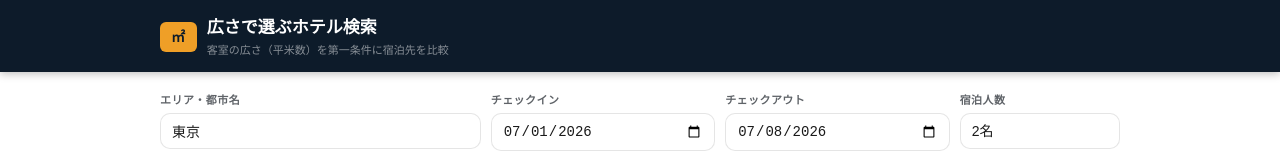
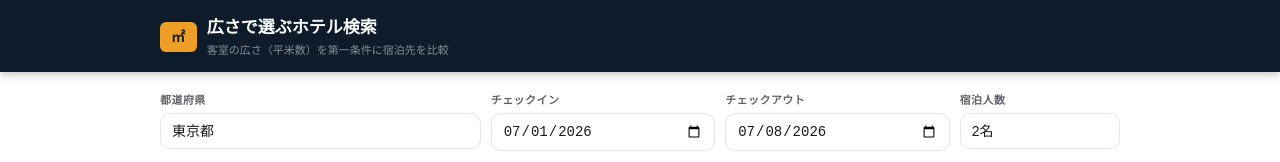
Before and after one commit to vamostulio/hotel-sqm-search, a plain HTML site: page frontend/index.html in a window 1280 px wide. Shown: the top 162 px of the page. Drawn offline with Linux system fonts and the light colour scheme; no server answers.

Commit message:
Update index.html

```diff
--- a/frontend/index.html
+++ b/frontend/index.html
@@ -308,9 +308,56 @@
 
     <div class="form-grid">
       <div class="form-group">
-        <label for="area">エリア・都市名</label>
-        <input id="area" type="text" placeholder="例：東京、大阪、京都" value="東京" list="area-list" autocomplete="off" />
-        <datalist id="area-list"></datalist>
+        <label for="area">都道府県</label>
+        <select id="area">
+          <option value="北海道">北海道</option>
+          <option value="青森">青森県</option>
+          <option value="岩手">岩手県</option>
+          <option value="宮城">宮城県</option>
+          <option value="秋田">秋田県</option>
+          <option value="山形">山形県</option>
+          <option value="福島">福島県</option>
+          <option value="茨城">茨城県</option>
+          <option value="栃木">栃木県</option>
+          <option value="群馬">群馬県</option>
+          <option value="埼玉">埼玉県</option>
+          <option value="千葉">千葉県</option>
+          <option value="東京" selected>東京都</option>
+          <option value="神奈川">神奈川県</option>
+          <option value="新潟">新潟県</option>
+          <option value="富山">富山県</option>
+          <option value="石川">石川県</option>
+          <option value="福井">福井県</option>
+          <option value="山梨">山梨県</option>
+          <option value="長野">長野県</option>
+          <option value="岐阜">岐阜県</option>
+          <option value="静岡">静岡県</option>
+          <option value="愛知">愛知県</option>
+          <option value="三重">三重県</option>
+          <option value="滋賀">滋賀県</option>
+          <option value="京都">京都府</option>
+          <option value="大阪">大阪府</option>
+          <option value="兵庫">兵庫県</option>
+          <option value="奈良">奈良県</option>
+          <option value="和歌山">和歌山県</option>
+          <option value="鳥取">鳥取県</option>
+          <option value="島根">島根県</option>
+          <option value="岡山">岡山県</option>
+          <option value="広島">広島県</option>
+          <option value="山口">山口県</option>
+          <option value="徳島">徳島県</option>
+          <option value="香川">香川県</option>
+          <option value="愛媛">愛媛県</option>
+          <option value="高知">高知県</option>
+          <option value="福岡">福岡県</option>
+          <option value="佐賀">佐賀県</option>
+          <option value="長崎">長崎県</option>
+          <option value="熊本">熊本県</option>
+          <option value="大分">大分県</option>
+          <option value="宮崎">宮崎県</option>
+          <option value="鹿児島">鹿児島県</option>
+          <option value="沖縄">沖縄県</option>
+        </select>
       </div>
       <div class="form-group">
         <label for="checkin">チェックイン</label>
@@ -375,7 +422,7 @@
 // ═══════════════════════════════════════════════════
 //  設定
 // ═══════════════════════════════════════════════════
-const API_BASE = 'https://hotel-width-search.onrender.com';  // バックエンドURL
+const API_BASE = 'http://localhost:3001';  // バックエンドURL
 
 // ─── 平米数抽出（フロントエンド版、バックエンドと同等ロジック） ───
 const SQM_PATTERNS = [
@@ -425,7 +472,6 @@ const SAMPLE = [
   document.getElementById('checkin').value  = fmt(today);
   document.getElementById('checkout').value = fmt(next);
   updateSlider();
-  loadAreas();
 })();
 
 function fmt(d) { return d.toISOString().slice(0, 10); }
```
